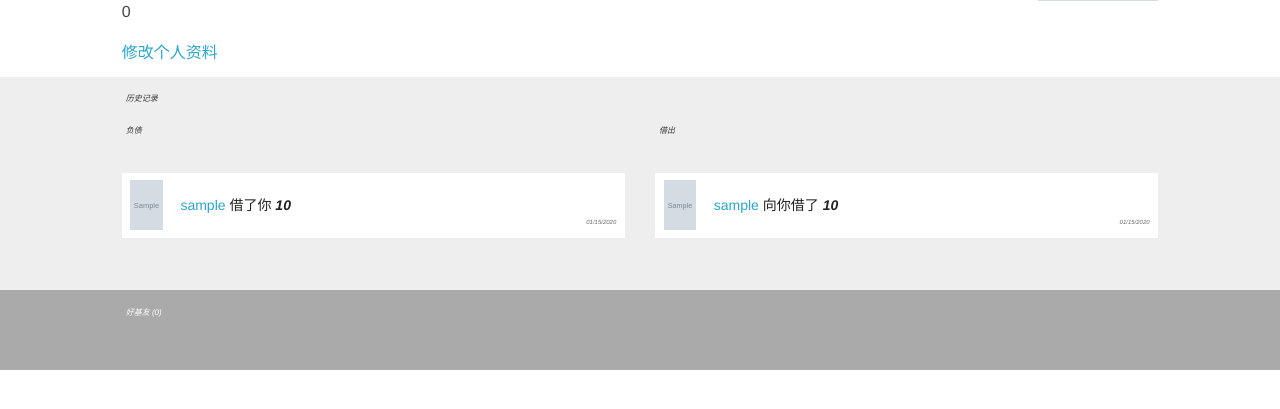
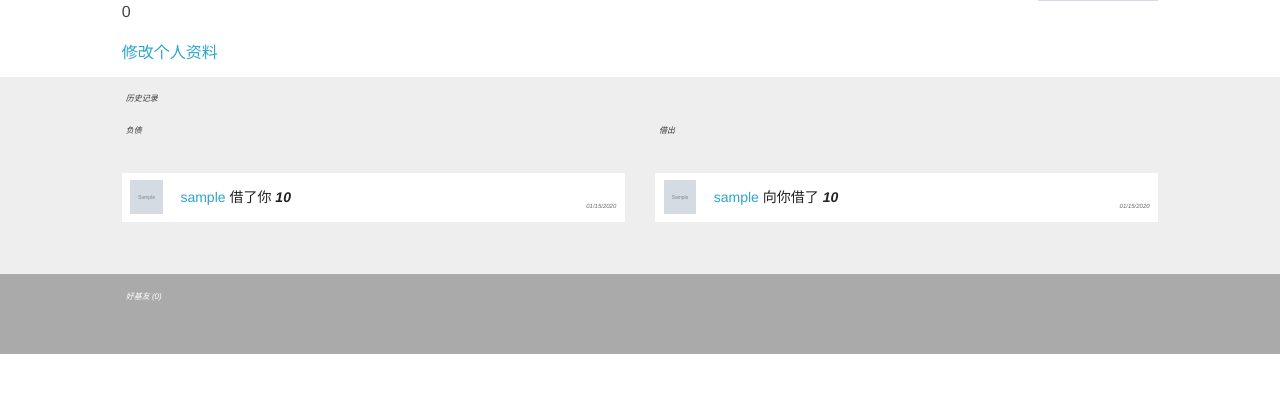
Before and after one commit to Tiotao/Yikes, a Flask app: a page that uses app/templates/user.html in a window 1280 px wide. Shown: the part 280-689 px from the top of the page. Run offline with Flask 2, Linux system fonts and the light colour scheme; a user stored in the database is signed in; tables that the repository leaves empty hold one stand-in row (values such as "Sample post"); grey boxes marked "Sample" are stand-in pictures; parts of the project's set-up code (start-up, migrations or seed data) failed here and were passed over; some libraries are stand-ins or nearby versions.

Commit message:
fixed a small bug

```diff
--- a/app/templates/friends.html
+++ b/app/templates/friends.html
@@ -3,7 +3,7 @@
 
 <table width=100% style="border:none">
     <tr>
-        <td valign = "middle" width="50px"><a href="{{url_for('user', nickname = friend.nickname)}}"><img style="width:50px; height:50px" src="{{friend.avatar(50)}}" /></a>
+        <td valign = "middle" width="50px"><a href="{{url_for('user', nickname = friend.nickname)}}"><img style="width:34px; height:34px" src="{{friend.avatar(50)}}" /></a>
                 </td>
                 <td valign = "middle">
                     <a href="{{url_for('user', nickname = friend.nickname)}}">{{friend.nickname}}</a>
--- a/app/templates/history_borrow.html
+++ b/app/templates/history_borrow.html
@@ -3,7 +3,7 @@
 
 <table width="100%" style="border:none">
     <tr>
-        <td valign = "middle" width="50px"><a href="{{url_for('user', nickname = record.lends.nickname)}}"><img style="width:50px; height:50px" src="{{record.lends.avatar(50)}}" /></a>
+        <td valign = "middle" width="50px"><a href="{{url_for('user', nickname = record.lends.nickname)}}"><img style="width:34px; height:34px" src="{{record.lends.avatar(50)}}" /></a>
         </td>
         <td valign = "middle">
             <a href="{{url_for('user', nickname = record.borrows.nickname)}}">{{record.lends.nickname}}</a> 借了你
--- a/app/templates/history_lend.html
+++ b/app/templates/history_lend.html
@@ -1,7 +1,7 @@
 
 <table width="100%" style="border:none">
     <tr>
-        <td valign = "middle" width="50px"><a href="{{url_for('user', nickname = record.borrows.nickname)}}"><img style="width:50px; height:50px" src="{{record.borrows.avatar(50)}}" /></a>
+        <td valign = "middle" width="50px"><a href="{{url_for('user', nickname = record.borrows.nickname)}}"><img style="width:34px; height:34px" src="{{record.borrows.avatar(50)}}" /></a>
         </td>
         <td valign = "middle">
             <a href="{{url_for('user', nickname = record.borrows.nickname)}}">{{record.borrows.nickname}}</a> 向你借了
--- a/app/templates/record.html
+++ b/app/templates/record.html
@@ -1,6 +1,6 @@
 <table>
     <tr>
-        <td valign = "middle" width="50px"><a href="{{url_for('user', nickname = record.borrows.nickname)}}"><img style="width:50px; height:50px" src="{{record.borrows.avatar(50)}}" /></a>
+        <td valign = "middle" width="50px"><a href="{{url_for('user', nickname = record.borrows.nickname)}}"><img style="width:34px; height:34px" src="{{record.borrows.avatar(50)}}" /></a>
         </td>
         <td valign = "middle">
             <a href="{{url_for('user', nickname = record.borrows.nickname)}}">{{record.borrows.nickname}}</a> 向
--- a/app/templates/record_borrow.html
+++ b/app/templates/record_borrow.html
@@ -2,7 +2,7 @@
 
 <table width="100%" style="border:none">
     <tr>
-        <td valign = "middle" width="50px"><a href="{{url_for('user', nickname = record.lends.nickname)}}"><img style="width:50px; height:50px" src="{{record.lends.avatar(50)}}" /></a>
+        <td valign = "middle" width="50px"><a href="{{url_for('user', nickname = record.lends.nickname)}}"><img style="width:34px; height:34px" src="{{record.lends.avatar(50)}}" /></a>
         </td>
         <td valign = "middle">
             你总共欠
--- a/app/templates/record_lend.html
+++ b/app/templates/record_lend.html
@@ -1,6 +1,6 @@
 <table width="100%" style="border:none">
     <tr>
-        <td valign = "middle" width="50px"><a href="{{url_for('user', nickname = record.borrows.nickname)}}"><img style="width:50px; height:50px" src="{{record.borrows.avatar(50)}}" /></a>
+        <td valign = "middle" width="50px"><a href="{{url_for('user', nickname = record.borrows.nickname)}}"><img style="width:34px; height:34px" src="{{record.borrows.avatar(50)}}" /></a>
         </td>
         <td valign = "middle">
             <a href="{{url_for('user', nickname = record.borrows.nickname)}}">{{record.borrows.nickname}}</a> 总共欠你
--- a/app/templates/request.html
+++ b/app/templates/request.html
@@ -1,6 +1,6 @@
 <table width=100% style="border:none">
     <tr>
-        <td valign = "middle" width="50px"><a href="{{url_for('user', nickname = request.sends.nickname)}}"><img style="width:50px; height:50px" src="{{request.sends.avatar(50)}}" /></a>
+        <td valign = "middle" width="50px"><a href="{{url_for('user', nickname = request.sends.nickname)}}"><img style="width:34px; height:34px" src="{{request.sends.avatar(50)}}" /></a>
         <td valign = "middle" width="40%">
             <a href="{{url_for('user', nickname = request.sends.nickname)}}">{{request.sends.nickname}}</a> 想要成为你的基友
         </td>
--- a/app/templates/user.html
+++ b/app/templates/user.html
@@ -32,7 +32,7 @@
                             {% if g.user.is_following(user) %}
                                 <i style="color:#666" class="icon-plus-sign-alt"> 等待对方回复</i>
                             {% else %}
-                                <a href="{{url_for('follow', nickname = friend.nickname)}}"><i class="icon-plus-sign-alt"></i> 发送搅基申请</a>
+                                <a href="{{url_for('follow', nickname = user.nickname)}}"><i class="icon-plus-sign-alt"></i> 发送搅基申请</a>
                             {% endif %}
                         {% else %}
                             <i style="color:#333" class="icon-heart"></i> 已有染</a>
@@ -129,18 +129,6 @@
 
 
 
-
-<script>
-    $(window).load(function(){
-        $('#HistoryTab a[href="#borrow"]').tab('show');
-    });
-
-    $(window).load(function(){
-        $('#SocialTab a[href="#friends"]').tab('show');
-    });
-</script>
-
-
 {% include 'flash.html' %}
 
 
```
Also changed, not shown: 2 other files.
